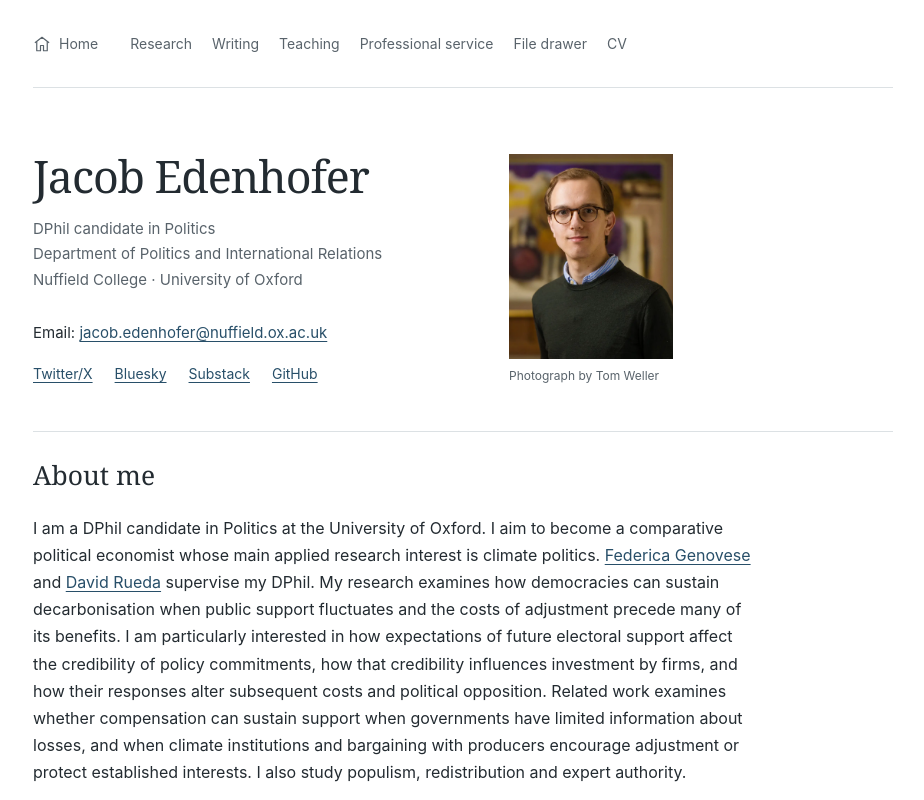
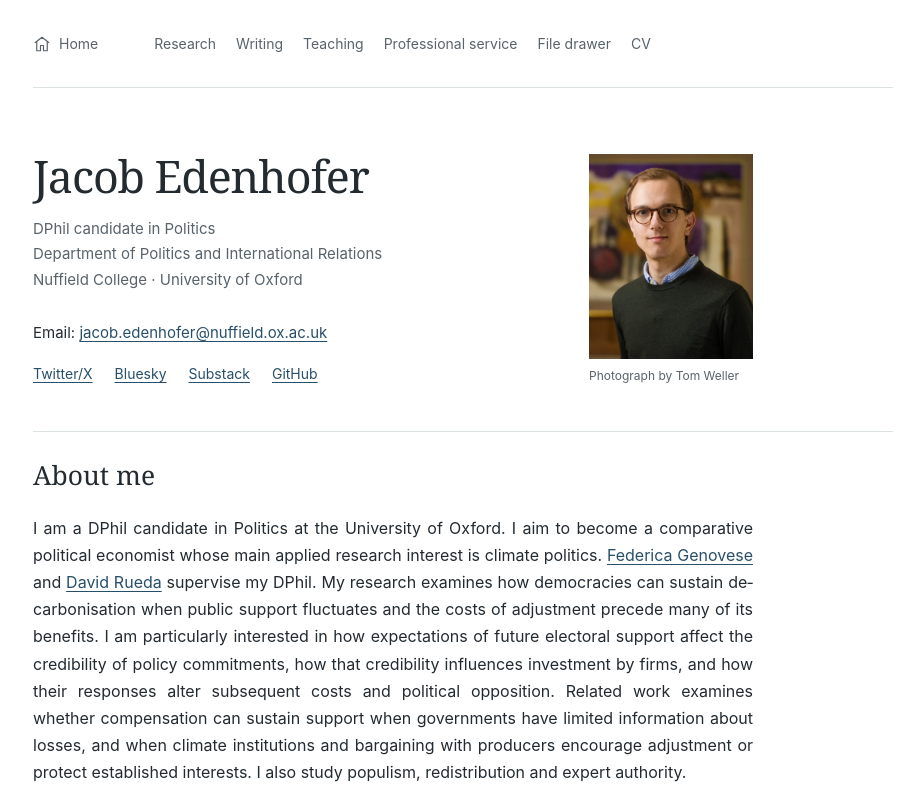
Before and after one commit to jacob-edenhofer/Website, a Next.js app: page / in a window 1280 px wide. Shown: the top 800 px of the page, without its empty margins (177-1101 px from the left). Built offline with nearby package versions, Linux system fonts and the light colour scheme.

Commit message:
Align portrait with prose, justify paragraphs and clarify Hertie teaching

```diff
--- a/app/globals.css
+++ b/app/globals.css
@@ -25,7 +25,7 @@ p { margin: 0 0 1.1em; }
 .page-width { width: min(860px, calc(100% - 48px)); margin-inline: auto; }
 .site-shell { min-height: 100vh; display: flex; flex-direction: column; }
 .site-shell > main { flex: 1; }
-.header-inner { display: flex; align-items: center; justify-content: flex-start; gap: 32px; min-height: 88px; border-bottom: 1px solid var(--line); }
+.header-inner { display: flex; align-items: center; justify-content: flex-start; gap: 56px; min-height: 88px; border-bottom: 1px solid var(--line); }
 .home-link { display: inline-flex; align-items: center; gap: 8px; min-height: 44px; font-size: .875rem; white-space: nowrap; color: var(--muted); text-decoration: none; }
 .home-link:hover { color: var(--ink); text-decoration: underline; }
 .site-nav { display: flex; flex-wrap: wrap; gap: 4px 20px; font-size: .875rem; }
@@ -34,7 +34,7 @@ p { margin: 0 0 1.1em; }
 .skip-link { position: absolute; left: 16px; top: -100px; padding: 10px 16px; background: var(--paper); color: var(--ink); z-index: 10; }
 .skip-link:focus { top: 12px; }
 .hero { padding-block: 62px 42px; }
-.hero-layout { display: grid; grid-template-columns: minmax(0, 1fr) 164px; gap: 36px; max-width: 640px; align-items: start; }
+.hero-layout { display: grid; grid-template-columns: minmax(0, 1fr) 164px; gap: 36px; max-width: 720px; align-items: start; }
 .hero-role { margin: 14px 0 0; font-size: .9375rem; color: var(--muted); }
 .hero-contact { margin-top: 28px; font-size: .9375rem; font-style: normal; overflow-wrap: anywhere; }
 .hero-social { display: flex; flex-wrap: wrap; gap: 4px 22px; margin-top: 12px; font-size: .875rem; }
@@ -63,6 +63,7 @@ p { margin: 0 0 1.1em; }
 .prose h2 { margin-top: 42px; margin-bottom: 18px; padding-top: 28px; border-top: 1px solid var(--line); }
 .prose h3 { margin: 27px 0 13px; }
 .prose p, .prose ul, .prose ol, .prose blockquote { max-width: 720px; }
+.prose p, .paper-summary, .abstract-toggle p, .group-description, .writing-description, .writing-section-heading > p { text-align: justify; hyphens: auto; }
 .prose ul, .prose ol { padding-left: 24px; margin-block: 18px 24px; }
 .prose ul { list-style: disc; }
 .prose ol { list-style: decimal; }
--- a/content/teaching.md
+++ b/content/teaching.md
@@ -1,6 +1,6 @@
 # Teaching
 
-I teach formal political economy at Oxford and have taught climate policy and the policy process at the Hertie School.
+I teach formal political economy at Oxford and have worked as a teaching assistant at the Hertie School.
 
 Formal political economy should help students engage more deeply and critically with modern research. It should also provide a more nuanced understanding of the rationales that underlie two institutions which characterise modern democracies, elections and interest groups.
 
@@ -20,4 +20,4 @@ Students may write a weekly essay that explains and applies the model or solve e
 
 ## Climate policy
 
-At the Hertie School, I have taught on *Advanced Climate Policy* and *Policy Process — Climate Policy*.
+At the Hertie School, I worked as a teaching assistant for Christian Flachsland on *Advanced Climate Policy* and *Policy Process — Climate Policy*. I made a substantial contribution to preparing and revising the lecture slides.
```
